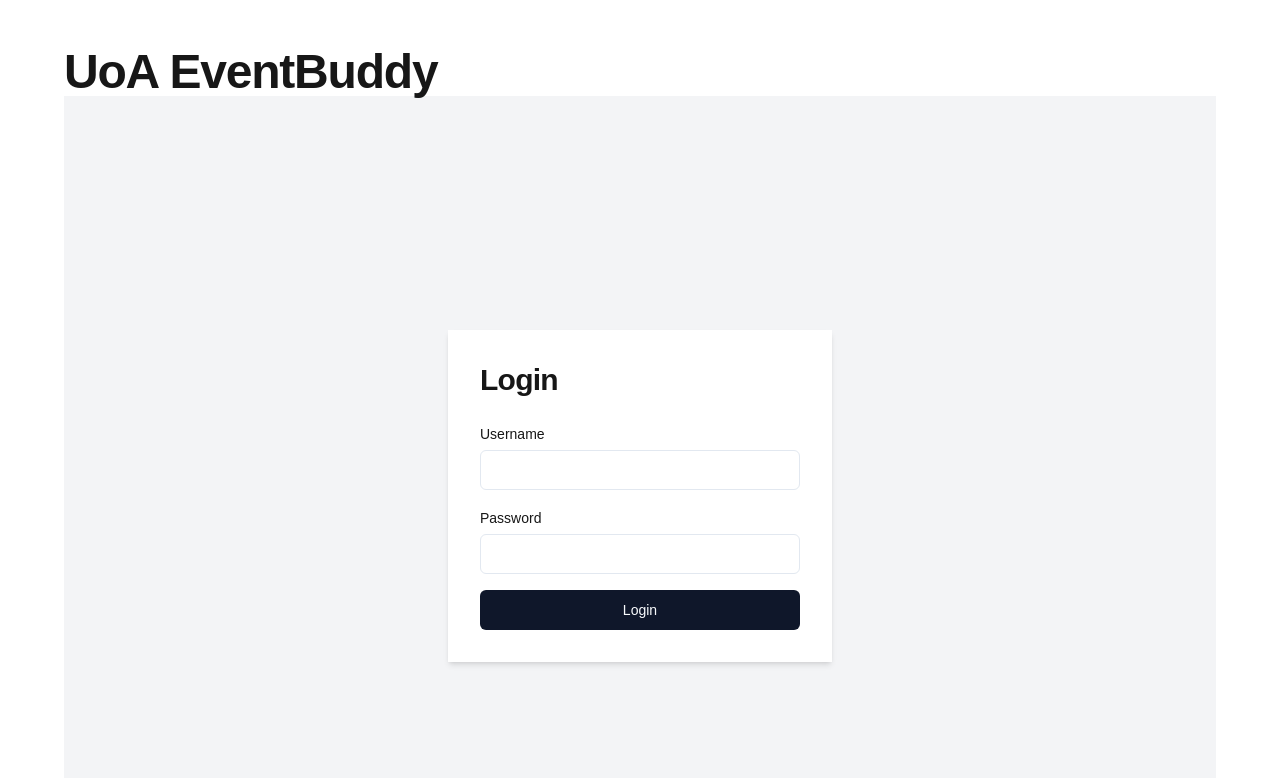
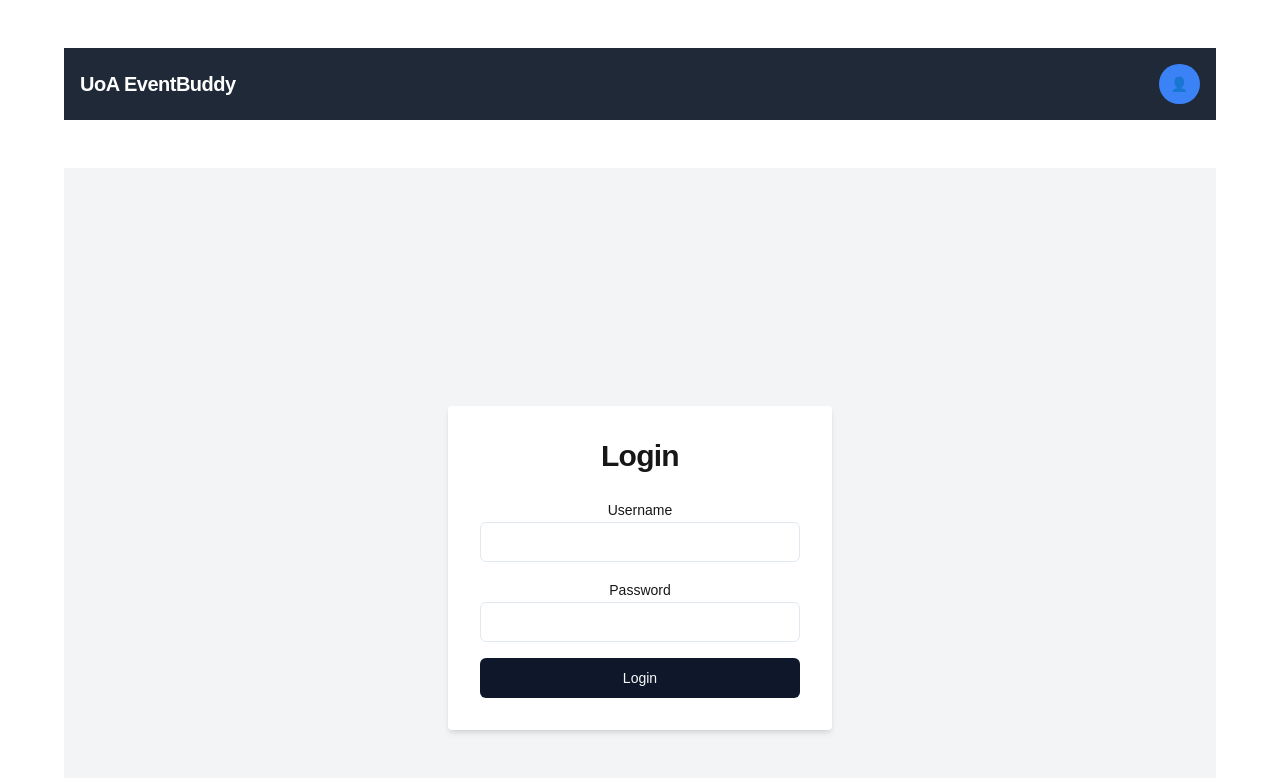
Before and after one commit to IsabelBody/EYIdeate, a Next.js app: page /login in a window 1280 px wide. Shown: the top 778 px of the page. Built offline with nearby package versions, Linux system fonts and the light colour scheme.

Commit message:
events page init

```diff
--- a/src/app/events/page.tsx
+++ b/src/app/events/page.tsx
@@ -1,10 +1,25 @@
+import eventsData from '../../../_data/events.json';
+
 const EventsPage = () => {
-    return (
-      <div className="flex items-center justify-center h-screen bg-gray-100">
-        <h1 className="text-3xl font-semibold">Upcoming Events</h1>
-        {/* Add event details here */}
+  return (
+    <div className="flex flex-col items-center justify-center h-screen bg-gray-100">
+      <h1 className="text-3xl font-semibold mb-4">Upcoming Events</h1>
+      <div className="grid grid-cols-1 md:grid-cols-2 lg:grid-cols-3 gap-4">
+        {eventsData.events.map((event) => (
+          <div key={event.id} className="bg-white shadow-md rounded-lg p-4">
+            <img
+              src={`/images/${event.image}`} // Adjust the path based on your project structure
+              alt={event.title}
+              className="w-full h-48 object-cover rounded-lg mb-2"
+            />
+            <h2 className="text-xl font-semibold">{event.title}</h2>
+            <p className="text-gray-600">{event.description}</p>
+            <p className="text-gray-500">Duration: {event.time} minutes</p>
+          </div>
+        ))}
       </div>
-    );
-  };
+    </div>
+  );
+};
 
-  export default EventsPage;
+export default EventsPage;
--- a/src/app/layout.tsx
+++ b/src/app/layout.tsx
@@ -1,6 +1,9 @@
+// src/app/layout.tsx
 import type { Metadata } from "next";
 import localFont from "next/font/local";
 import "./globals.css";
+import Link from 'next/link'; // Import Link for navigation
+import { Button } from '@/components/ui/button'; // Import Button component
 
 const geistSans = localFont({
   src: "./fonts/GeistVF.woff",
@@ -25,13 +28,17 @@ export default function RootLayout({
 }>) {
   return (
     <html lang="en">
-      <body
-        className={`${geistSans.variable} ${geistMono.variable} antialiased`}
-      >
-        <nav>
-          <h1>UoA EventBuddy</h1>
-          {children}
+      <body className={`${geistSans.variable} ${geistMono.variable} antialiased`}>
+        <nav className="flex justify-between items-center p-4 bg-gray-800 text-white">
+          <h1 className="text-xl">UoA EventBuddy</h1>
+          <Link href="/profile">
+            <Button className="rounded-full p-3 bg-blue-500 text-white hover:bg-blue-600 transition">
+              {/* Placeholder for profile icon */}
+              <span>👤</span>
+            </Button>
+          </Link>
         </nav>
+        <main>{children}</main>
       </body>
     </html>
   );
--- a/src/app/login/page.tsx
+++ b/src/app/login/page.tsx
@@ -1,50 +1,51 @@
 // src/app/login/page.tsx
-"use client"; // Mark this as a client component
+"use client"; // Mark this component as a Client Component
 
 import { useState } from 'react';
 import { Input } from '@/components/ui/input';
 import { Button } from '@/components/ui/button';
 import { Label } from '@/components/ui/label';
-import { useRouter } from 'next/navigation'; // Import from next/navigation
+import { useRouter } from 'next/navigation';
 
 const LoginPage = () => {
   const [username, setUsername] = useState('');
   const [password, setPassword] = useState('');
   const router = useRouter();
 
-  const handleLogin = async (e: React.FormEvent) => {
+  const handleLogin = (e: React.FormEvent) => {
     e.preventDefault();
+    const users = JSON.parse(localStorage.getItem('users') || '[]');
+    const foundUser = users.find((user: any) => user.username === username && user.password === password);
 
-    // Implement your login logic here
-
-    // If login is successful, redirect to events page
-    router.push('/events');
+    if (foundUser) {
+      localStorage.setItem('loggedInUser', JSON.stringify(foundUser));
+      router.push('/events'); // Redirect to the events page after login
+    } else {
+      alert('Invalid username or password');
+    }
   };
 
   return (
     <div className="flex items-center justify-center h-screen bg-gray-100">
-      <form onSubmit={handleLogin} className="p-8 max-w-sm w-full shadow-md bg-white">
+      <form onSubmit={handleLogin} className="p-8 max-w-sm w-full shadow-md text-center bg-white rounded">
         <h1 className="text-3xl font-semibold mb-6">Login</h1>
         <div className="mb-4">
           <Label htmlFor="username">Username</Label>
           <Input
             id="username"
-            type="text"
             value={username}
             onChange={(e) => setUsername(e.target.value)}
             required
-            className="mt-1"
           />
         </div>
         <div className="mb-4">
           <Label htmlFor="password">Password</Label>
           <Input
+            type="password"
             id="password"
-            type="password"
             value={password}
             onChange={(e) => setPassword(e.target.value)}
             required
-            className="mt-1"
           />
         </div>
         <Button type="submit" className="w-full">Login</Button>
--- a/src/app/page.tsx
+++ b/src/app/page.tsx
@@ -4,7 +4,7 @@ import { Card } from '@/components/ui/card';
 
 const HomePage = () => {
   return (
-    <div className="flex items-center justify-center h-screen bg-gray-100">
+    <div className="flex items-center justify-center h-screen bg-gray-100 relative">
       <Card className="p-8 max-w-sm w-full shadow-md text-center">
         <h1 className="text-3xl font-semibold mb-6">Welcome to the Buddy System!</h1>
         <div className="flex flex-col space-y-4">
@@ -19,6 +19,7 @@ const HomePage = () => {
           </Link>
         </div>
       </Card>
+
     </div>
   );
 };
--- /dev/null
+++ b/src/app/profile/page.tsx
@@ -0,0 +1,39 @@
+// src/app/profile/page.tsx
+"use client"; // Mark this component as a Client Component
+
+import { useEffect, useState } from 'react';
+import { Card } from '@/components/ui/card';
+import { Button } from '@/components/ui/button';
+
+const ProfilePage = () => {
+  const [userData, setUserData] = useState<any>(null);
+
+  useEffect(() => {
+    const loggedInUser = localStorage.getItem('loggedInUser');
+    if (loggedInUser) {
+      setUserData(JSON.parse(loggedInUser));
+    }
+  }, []);
+
+  if (!userData) {
+    return <div>Loading...</div>; // or handle the loading state
+  }
+
+  return (
+    <div className="flex items-center justify-center h-screen bg-gray-100">
+      <Card className="p-8 max-w-sm w-full shadow-md text-center">
+        <h1 className="text-3xl font-semibold mb-6">{userData.username}'s Profile</h1>
+        <h2 className="text-xl mb-4">Questionnaire Data:</h2>
+        <p>Language: {userData.questionnaire.language}</p>
+        <p>Degree: {userData.questionnaire.degree}</p>
+        <p>Hobbies: {userData.questionnaire.hobbies.join(', ')}</p>
+        <p>Country: {userData.questionnaire.country}</p>
+        <div className="mt-6">
+          <Button onClick={() => alert('Edit functionality not implemented yet!')}>Edit Profile</Button>
+        </div>
+      </Card>
+    </div>
+  );
+};
+
+export default ProfilePage;
```
